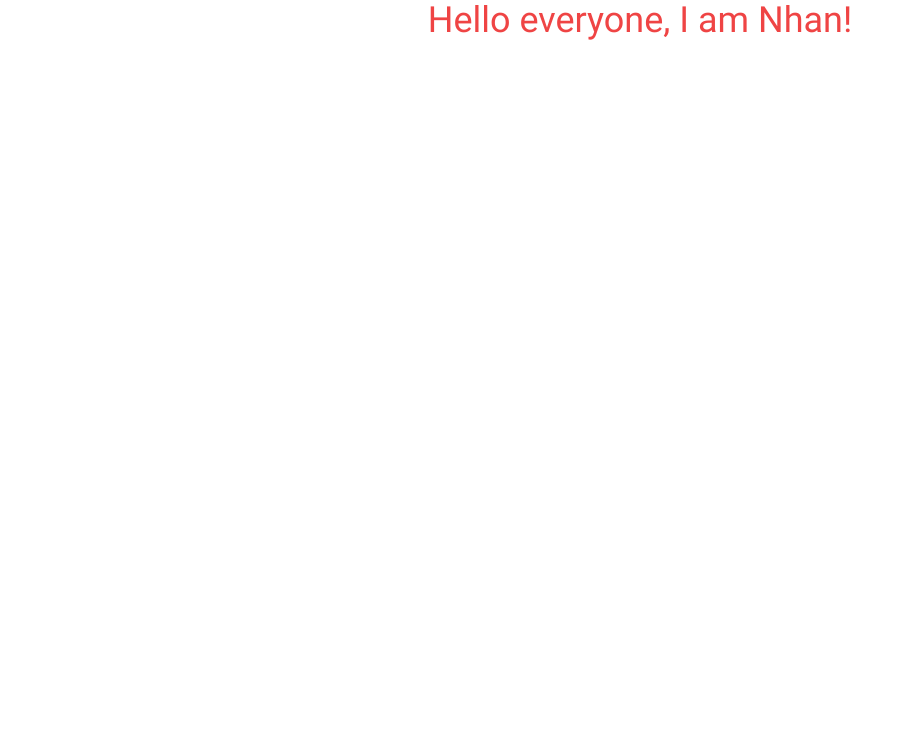
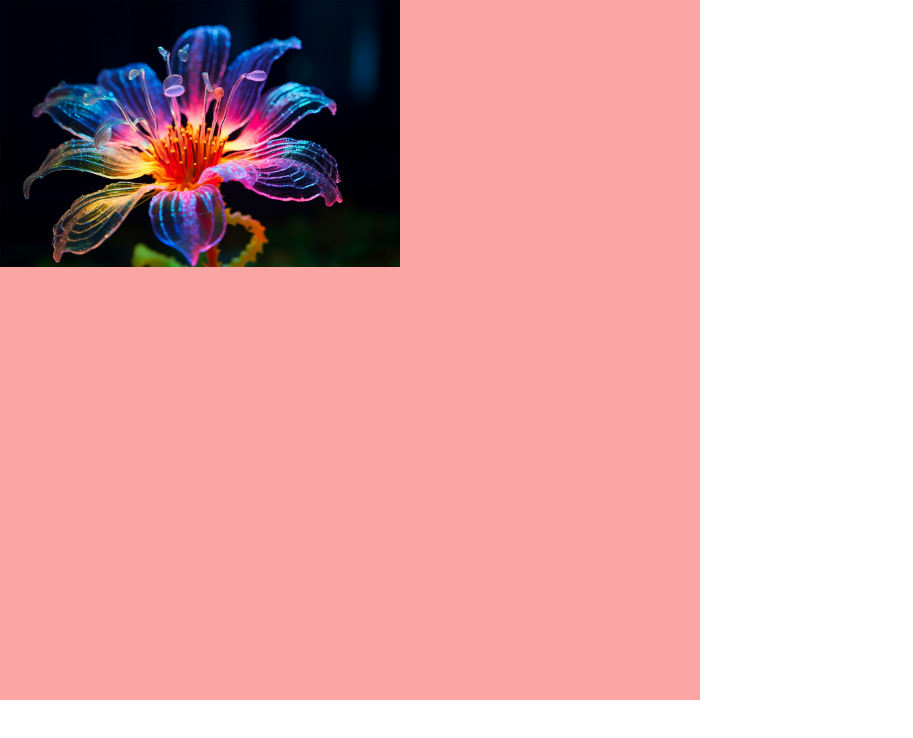
Before and after one commit to nhannguyencsa/hands-on-nextjs, a Next.js app in the folder client/: page / in a window 1280 px wide. Shown: the top 738 px of the page, without its empty margins (0-913 px from the left). Built offline with nearby package versions, Linux system fonts and the light colour scheme.

Commit message:
Use local image

```diff
--- a/client/src/app/page.tsx
+++ b/client/src/app/page.tsx
@@ -6,9 +6,16 @@ import Image from "next/image";
 export default function Home() {
   return (
     <main>
-      <h1 className='font-sans text-4xl text-center'>
-        Hello everyone, I am Nhan!
-      </h1>
+      <div className='w-[700px] h-[700px] bg-red-300'>
+        <Image
+          src="/images/flower.jpg" alt="flower"
+          width={200}
+          height={200}
+          quality={70}
+          priority={true}
+          className="w-[400px]"
+        />
+      </div>
     </main>
   );
 }
```
Also changed, not shown: client/public/images/flower.jpg (added).
